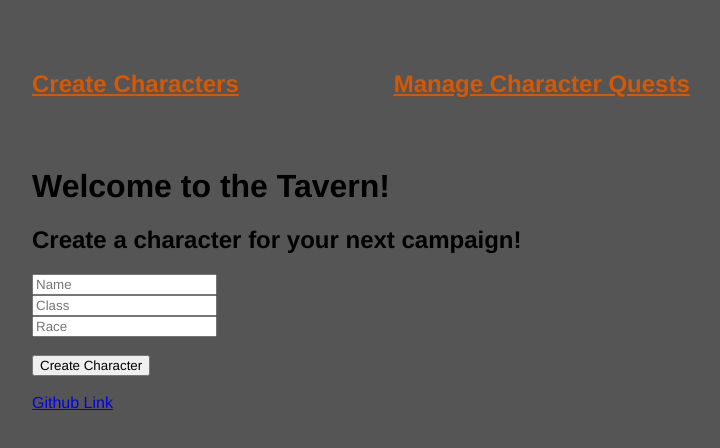
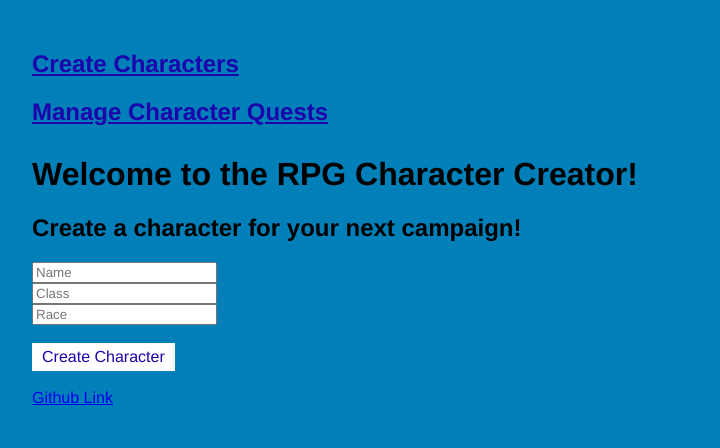
Before and after one commit to NateChat42/creative-4, a Vue app in the folder front-end/: page /tavern in a window 1280 px wide. Shown: the top 448 px of the page, without its empty margins (68-788 px from the left). Built offline with nearby package versions, Linux system fonts and the light colour scheme; what vue-simple-alert would draw is missing.

Commit message:
finished styles

```diff
--- a/front-end/src/App.vue
+++ b/front-end/src/App.vue
@@ -1,13 +1,11 @@
 <template>
   <div id="app">
     <div id="menu">
-      <div id="brand">
-        <router-link to="/">
-          <h2>Manage Character Quests</h2>
-        </router-link>
-      </div>
       <router-link to="/tavern">
         <h2>Create Characters</h2>
+      </router-link>
+      <router-link to="/">
+        <h2>Manage Character Quests</h2>
       </router-link>
     </div>
     <router-view />
@@ -17,30 +15,26 @@
 <style>
 * {
   box-sizing: border-box;
-  font-family:'Franklin Gothic Medium', 'Arial Narrow', Arial, sans-serif
+  font-family: "Franklin Gothic Medium", "Arial Narrow", Arial, sans-serif;
 }
 
 body {
   margin: 50px 100px;
-  background: #555555;
+  background: #017fb9;
 }
 
 #menu {
-  display: grid;
-  grid-template-columns: 1fr 1fr 1fr;
-  grid-column-gap: 5px;
-  grid-template-areas: "none brand side";
-  margin-bottom: 50px;
+  margin-bottom: 30px;
 }
 
 #menu a {
-  color: #d85701;
+  color: #1c03ac;
 }
 
 #brand {
   grid-area: brand;
-  display: flex-start;
-  justify-content: center;
+  display: flex;
+  justify-content: flex-start;
 }
 
 #brand img {
--- a/front-end/src/views/Home.vue
+++ b/front-end/src/views/Home.vue
@@ -1,9 +1,9 @@
 <template>
 <div>
-  <h1>Manage Your Characters' Quests</h1>
+  <h1>Manage Your Characters</h1>
   <h1 class="header" v-show="characters.length === 0">You have no characters! Try creating one.</h1>
   <div id="characters">
-    <button :style="{backgroundColor: character.color }" :class="{ selected: active(character)}" v-for="character in characters" :key=character.id @click=selectCharacter(character)>{{character.name}}</button>
+    <button :class="{ selected: active(character)}" v-for="character in characters" :key=character.id @click=selectCharacter(character)>{{character.name}}</button>
   </div>
   <div class="form" v-if="character">
   <h4>Name: </h4><input v-model="characterName"/>
@@ -16,6 +16,7 @@
   <div class="buttons">
   <button v-if="character" @click=editCharacter(character)>Edit Character</button>  <button v-if="character" @click=deleteCharacter(character)>Delete Character</button>
   </div>
+  <h1 v-if="character">Manage {{character.name}}'s Quests</h1>
   <div class="todoQuests" v-if="character">
     <p v-show="activeQuests.length === 0">You are done with all your quests! Good job!</p>
     <form @submit.prevent="addQuest">
@@ -24,14 +25,14 @@
       <input type="text" v-model="reward" placeholder="Reward">
       <button type="submit">Add a Quest</button>
     </form>
-    <div class="controls">
+    <!-- <div class="controls">
       <button @click="showAll()">Show All</button>
       <button @click="showActive()">Show Active</button>
       <button @click="showCompleted()">Show Completed</button>
       <button @click="deleteCompleted()">Delete Completed</button>
-    </div>
+    </div> -->
     <ul>
-      <li v-for="quest in filteredQuests" :key="quest.id">
+      <li v-for="quest in quests" :key="quest.id">
         <label :class="{ quest: true, completed: quest.completed }">
           Title: {{ quest.title }} <br />
           Description: {{ quest.description }}<br />
@@ -160,9 +161,9 @@ export default {
     async completeQuest(quest) {
       try {
         axios.put(`/api/characters/${this.character._id}/quests/${quest._id}`, {
-          title: this.title,
-          description: this.description,
-          reward: this.reward,
+          title: quest.title,
+          description: quest.description,
+          reward: quest.reward,
           completed: !quest.completed,
         });
         this.getQuests();
@@ -254,10 +255,10 @@ input[type=text] {
 }
 
 button {
-  font-family: 'Arvo';
   font-size: 1em;
   border: none;
-  background-color: #bbb;
+  background-color: white;
+  color:#1c03ac;
   padding: 5px 10px;
 }
 
--- a/front-end/src/views/Tavern.vue
+++ b/front-end/src/views/Tavern.vue
@@ -1,6 +1,6 @@
 <template>
   <div>
-    <h1>Welcome to the Tavern!</h1>
+    <h1>Welcome to the RPG Character Creator!</h1>
     <h2>Create a character for your next campaign!</h2>
     <form @submit.prevent="addCharacter">
       <input type="text" v-model="characterName" placeholder="Name" />
@@ -47,3 +47,13 @@ export default {
   }
 };
 </script>
+
+<style scoped>
+button {
+  font-size: 1em;
+  border: none;
+  background-color: white;
+  color:#1c03ac;
+  padding: 5px 10px;
+}
+</style>
```
